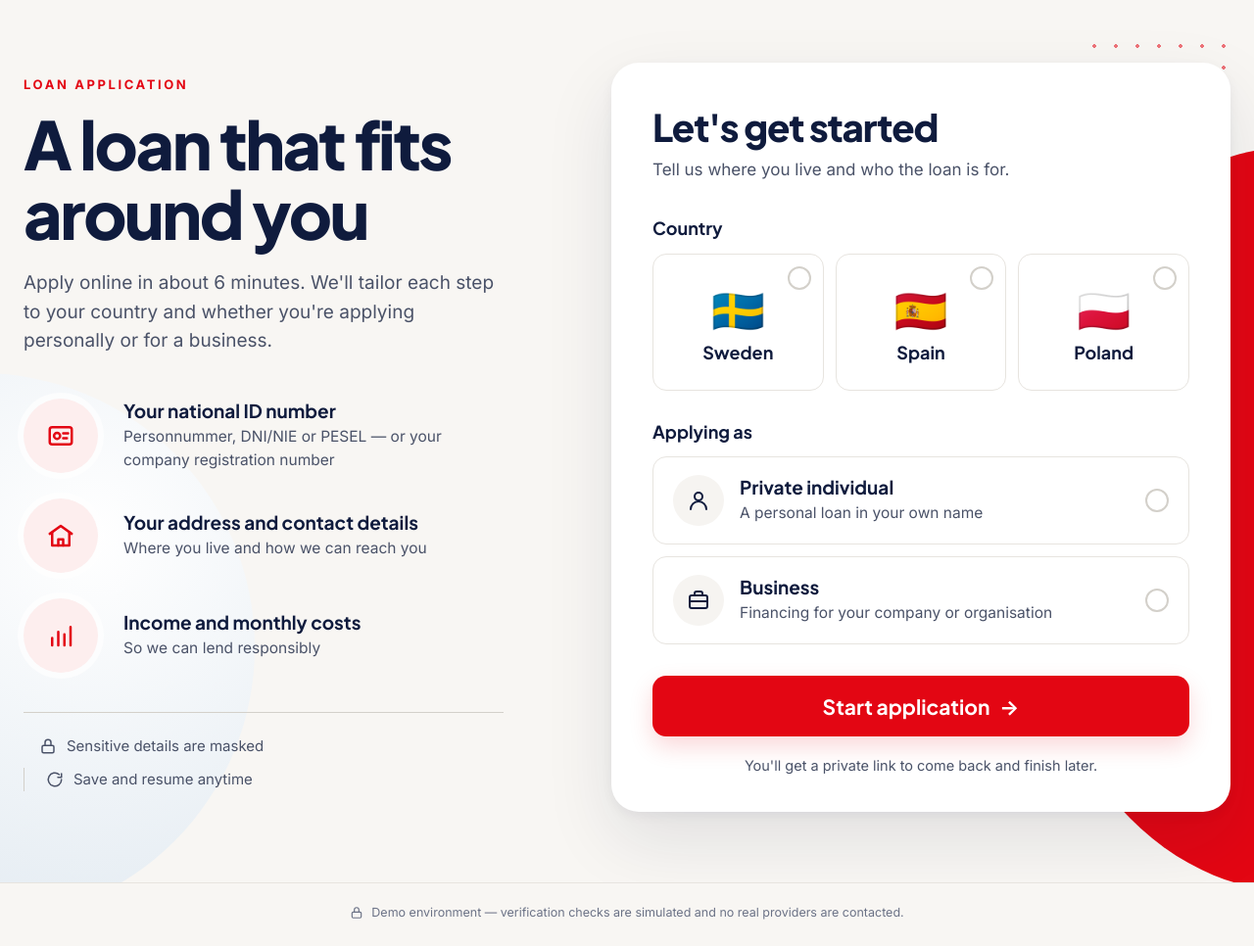
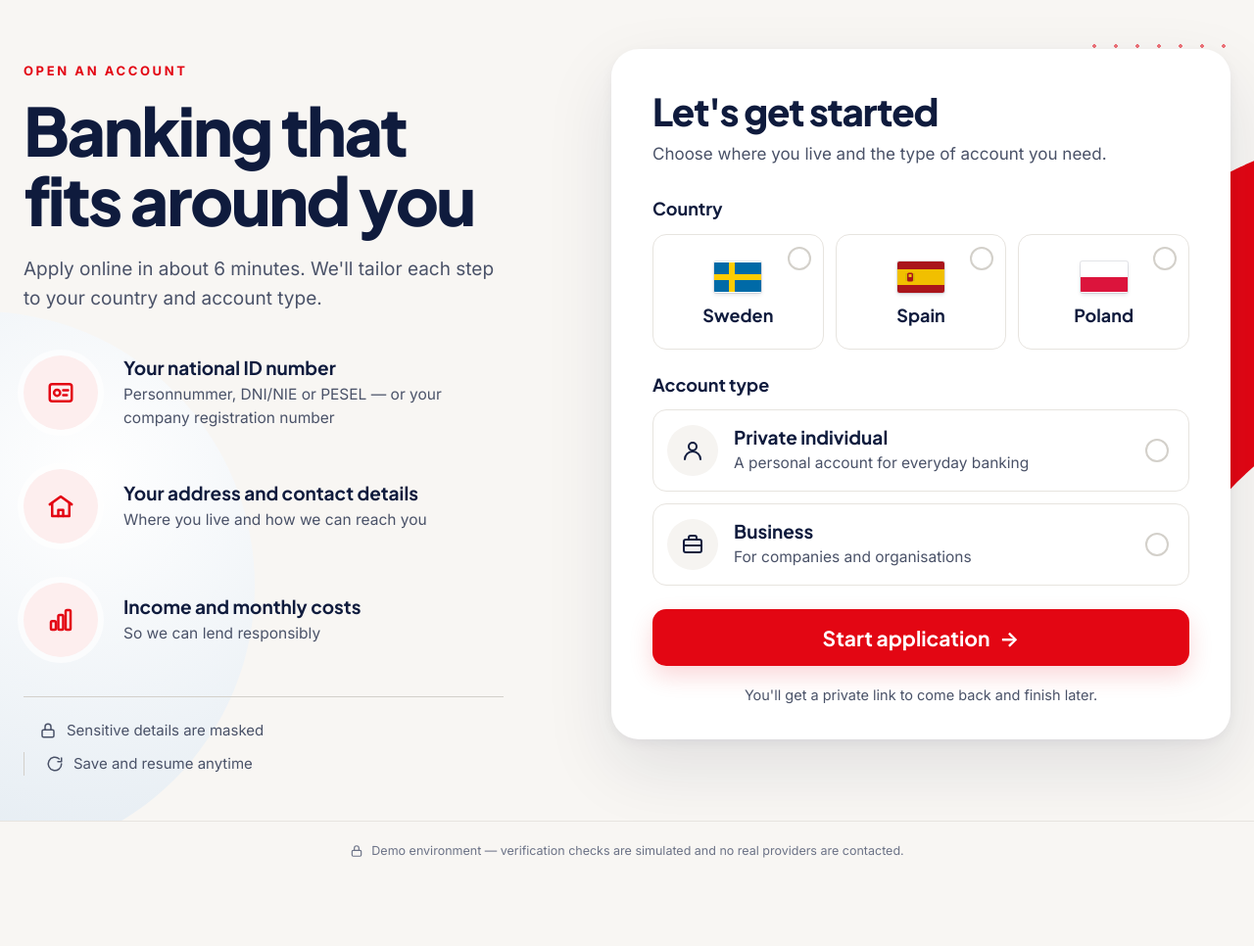
Before and after one commit to JithinJohn-vj/Ikano-Onboarding, a Django app: page / in a window 1280 px wide. Shown: the part 85-1051 px from the top of the page at 98% size. After the commit the page ends 961 px from the top, so only its background shows below. Run offline with Django 5.2, Linux system fonts and the light colour scheme.

Commit message:
Match the start page to the supplied design
- Use the design's copy (Open an account, Banking that fits around you,
  Account type)
- Drawn flat flags instead of emoji, bar-chart icon
- Spacing and sizes matched to the mockup; red crescent on the right

```diff
--- a/onboarding/static/onboarding/style.css
+++ b/onboarding/static/onboarding/style.css
@@ -194,7 +194,7 @@ code { padding: 2px 7px; border-radius: 6px; background: var(--surface-2); font:
 
 /* ---------- start page ---------- */
 
-.start-hero { position: relative; overflow: hidden; overflow: clip; padding: 64px 0 72px; }
+.start-hero { position: relative; overflow: hidden; overflow: clip; padding: 50px 0 46px; }
 
 /* Decorative shapes drawn in CSS (no images). */
 .deco { position: absolute; z-index: 0; pointer-events: none; }
@@ -203,8 +203,13 @@ code { padding: 2px 7px; border-radius: 6px; background: var(--surface-2); font:
     background: radial-gradient(circle at 70% 30%, var(--surface) 0, var(--deco-circle) 70%);
 }
 .deco-arc {
-    right: -320px; top: 150px; width: 560px; height: 760px; border-radius: 50%;
+    right: -430px; top: 140px; width: 620px; height: 620px; border-radius: 50%;
     background: var(--brand);
+}
+/* A canvas-coloured circle cuts the bottom of the red disc into a crescent. */
+.deco-arc::after {
+    content: ""; position: absolute; left: 70px; top: 250px; width: 700px; height: 700px; border-radius: 50%;
+    background: var(--bg);
 }
 .deco-dots {
     right: 24px; top: 36px; width: 150px; height: 170px;
@@ -217,7 +222,7 @@ code { padding: 2px 7px; border-radius: 6px; background: var(--surface-2); font:
 .start-intro h1 { font-size: clamp(40px, 5.6vw, 68px); font-weight: 800; line-height: 1.04; letter-spacing: -.035em; }
 .start-intro .lede { max-width: 34rem; margin-top: 22px; font-size: 19px; line-height: 1.55; }
 
-.checklist { display: grid; gap: 26px; max-width: 34rem; margin: 44px 0 0; padding: 0; list-style: none; }
+.checklist { display: grid; gap: 40px; max-width: 34rem; margin: 44px 0 0; padding: 0; list-style: none; }
 .checklist li { display: grid; grid-template-columns: 76px 1fr; gap: 26px; align-items: center; }
 .checklist .icon {
     display: grid; place-items: center; width: 76px; height: 76px; border-radius: 50%;
@@ -237,11 +242,11 @@ code { padding: 2px 7px; border-radius: 6px; background: var(--surface-2); font:
 .trust-row span + span { border-left: 1px solid var(--line-strong); }
 .trust-row svg { width: 18px; height: 18px; }
 
-.start-card { padding: 44px 42px 36px; border: 0; border-radius: 28px; box-shadow: var(--shadow-lg); }
+.start-card { padding: 42px 42px 34px; border: 0; border-radius: 28px; box-shadow: var(--shadow-lg); }
 .start-card h2 { margin-bottom: 8px; font-size: clamp(30px, 3vw, 40px); font-weight: 800; letter-spacing: -.03em; }
-.start-card .card-sub { margin-bottom: 34px; color: var(--ink-2); font-size: 17px; }
+.start-card .card-sub { margin-bottom: 30px; color: var(--ink-2); font-size: 17px; }
 
-.choice-fieldset { min-width: 0; margin: 0 0 30px; padding: 0; border: 0; }
+.choice-fieldset { min-width: 0; margin: 0 0 24px; padding: 0; border: 0; }
 .choice-fieldset legend { margin-bottom: 14px; padding: 0; color: var(--ink); font: 700 18px/1.3 var(--display); }
 .country-options { display: grid; grid-template-columns: repeat(3, 1fr); gap: 12px; }
 .account-options { display: grid; gap: 12px; }
@@ -266,11 +271,12 @@ code { padding: 2px 7px; border-radius: 6px; background: var(--surface-2); font:
 .choice-card .check svg { display: none; }
 .choice-card:has(input:checked) .check { border-color: var(--brand); background: var(--brand); box-shadow: inset 0 0 0 4px var(--surface); }
 
-.country-card { flex-direction: column; justify-content: center; gap: 12px; min-height: 140px; padding: 26px 10px 20px; font: 700 18px/1.2 var(--display); text-align: center; }
-.country-card .flag { font-size: 44px; line-height: 1; }
+.country-card { flex-direction: column; justify-content: center; gap: 12px; min-height: 118px; padding: 20px 10px 16px; font: 700 18px/1.2 var(--display); text-align: center; }
+.country-card .flag { display: block; line-height: 0; }
+.country-card .flag svg { display: block; width: 48px; height: 32px; border-radius: 2px; box-shadow: 0 0 0 1px rgba(15, 27, 61, .1), 0 2px 4px rgba(15, 27, 61, .12); }
 .country-card .check { position: absolute; top: 12px; right: 12px; }
 
-.account-card { padding: 18px 20px; }
+.account-card { padding: 15px 20px 15px 14px; }
 .account-card .account-icon {
     flex: none; display: grid; place-items: center; width: 52px; height: 52px; border-radius: 50%;
     background: var(--surface-2); color: var(--ink); transition: background .15s, color .15s;
@@ -281,7 +287,7 @@ code { padding: 2px 7px; border-radius: 6px; background: var(--surface-2); font:
 .account-copy strong { font: 700 19px/1.3 var(--display); }
 .account-copy small { color: var(--ink-2); font-size: 15.5px; }
 
-.start-card .btn-primary { min-height: 62px; margin-top: 2px; font-size: 21px; }
+.start-card .btn-primary { min-height: 58px; margin-top: 0; font-size: 21px; }
 .start-error { margin: -14px 0 16px; color: var(--bad); font-size: 13.5px; font-weight: 600; }
 .form-footnote { margin-top: 18px; color: var(--ink-2); font-size: 14.5px; text-align: center; }
 
@@ -447,7 +453,7 @@ input[type="checkbox"] { flex: none; width: 20px; height: 20px; margin: 1px 0 0;
     .choice-fieldset legend { font-size: 16px; }
     .country-options { gap: 8px; }
     .country-card { min-height: 104px; padding: 20px 6px 14px; font-size: 15px; }
-    .country-card .flag { font-size: 34px; }
+    .country-card .flag svg { width: 40px; height: 27px; }
     .country-card .check { top: 8px; right: 8px; width: 20px; height: 20px; }
     .account-copy strong { font-size: 16px; }
     .account-copy small { font-size: 13.5px; }
--- a/onboarding/templates/onboarding/base.html
+++ b/onboarding/templates/onboarding/base.html
@@ -5,7 +5,7 @@
     <meta charset="UTF-8">
     <meta name="viewport" content="width=device-width, initial-scale=1.0">
     <meta name="color-scheme" content="light dark">
-    <title>{% block title %}Apply for a loan{% endblock %} · Ikano Bank</title>
+    <title>{% block title %}Open an account{% endblock %} · Ikano Bank</title>
     <link rel="preconnect" href="https://fonts.googleapis.com">
     <link rel="preconnect" href="https://fonts.gstatic.com" crossorigin>
     <link rel="stylesheet" href="https://fonts.googleapis.com/css2?family=Plus+Jakarta+Sans:wght@500;600;700;800&family=Inter:wght@400;500;600;700&display=swap">
--- a/onboarding/templates/onboarding/start.html
+++ b/onboarding/templates/onboarding/start.html
@@ -1,5 +1,5 @@
 {% extends "onboarding/base.html" %}
-{% block title %}Apply for a loan{% endblock %}
+{% block title %}Open an account{% endblock %}
 {% block body_class %}start-page{% endblock %}
 {% block content %}
 <div class="start-hero">
@@ -8,9 +8,9 @@
 <span class="deco deco-dots" aria-hidden="true"></span>
 <div class="shell start-layout">
     <section class="start-intro">
-        <p class="eyebrow">Loan application</p>
-        <h1>A loan that fits around you</h1>
-        <p class="lede">Apply online in about 6 minutes. We'll tailor each step to your country and whether you're applying personally or for a business.</p>
+        <p class="eyebrow">Open an account</p>
+        <h1>Banking that fits around you</h1>
+        <p class="lede">Apply online in about 6 minutes. We'll tailor each step to your country and account type.</p>
 
         <ul class="checklist">
             <li>
@@ -22,7 +22,7 @@
                 <div><strong>Your address and contact details</strong><span>Where you live and how we can reach you</span></div>
             </li>
             <li>
-                <span class="icon" aria-hidden="true"><svg width="18" height="18" viewBox="0 0 24 24" fill="none" stroke="currentColor" stroke-width="2" stroke-linecap="round" stroke-linejoin="round"><path d="M5 20v-6M10 20V9M15 20v-9M20 20V5"/></svg></span>
+                <span class="icon" aria-hidden="true"><svg width="18" height="18" viewBox="0 0 24 24" fill="none" stroke="currentColor" stroke-width="2" stroke-linecap="round" stroke-linejoin="round"><rect x="4" y="13" width="4" height="7" rx="1"/><rect x="10" y="8" width="4" height="12" rx="1"/><rect x="16" y="4" width="4" height="16" rx="1"/></svg></span>
                 <div><strong>Income and monthly costs</strong><span>So we can lend responsibly</span></div>
             </li>
         </ul>
@@ -35,7 +35,7 @@
 
     <section class="card start-card" aria-labelledby="start-heading">
         <h2 id="start-heading">Let's get started</h2>
-        <p class="card-sub">Tell us where you live and who the loan is for.</p>
+        <p class="card-sub">Choose where you live and the type of account you need.</p>
 
         <form method="post" id="start-application-form" novalidate>
             {% csrf_token %}
@@ -45,7 +45,15 @@
                     {% for c in countries %}
                         <label class="choice-card country-card">
                             <input type="radio" name="country" value="{{ c.code }}" required>
-                            <span class="flag" aria-hidden="true">{% if c.code == "SE" %}🇸🇪{% elif c.code == "ES" %}🇪🇸{% else %}🇵🇱{% endif %}</span>
+                            <span class="flag" aria-hidden="true">
+                                {% if c.code == "SE" %}
+                                    <svg viewBox="0 0 16 10" width="48" height="30"><rect width="16" height="10" fill="#006aa7"/><rect x="5" width="2" height="10" fill="#fecc00"/><rect y="4" width="16" height="2" fill="#fecc00"/></svg>
+                                {% elif c.code == "ES" %}
+                                    <svg viewBox="0 0 48 32" width="48" height="30"><rect width="48" height="32" fill="#aa151b"/><rect y="8" width="48" height="16" fill="#f1bf00"/><rect x="10" y="11.5" width="6" height="9" rx="1.5" fill="#aa151b"/><rect x="11.5" y="13" width="3" height="3" fill="#f1bf00"/><rect x="8.5" y="12" width="1.2" height="8" fill="#c8b100"/><rect x="16.3" y="12" width="1.2" height="8" fill="#c8b100"/></svg>
+                                {% else %}
+                                    <svg viewBox="0 0 16 10" width="48" height="30"><rect width="16" height="5" fill="#ffffff"/><rect y="5" width="16" height="5" fill="#dc143c"/></svg>
+                                {% endif %}
+                            </span>
                             {{ c.name }}
                             <span class="check" aria-hidden="true"><svg width="10" height="10" viewBox="0 0 24 24" fill="none" stroke="currentColor" stroke-width="4" stroke-linecap="round" stroke-linejoin="round"><path d="M5 12.5l4.5 4.5L19 7.5"/></svg></span>
                         </label>
@@ -54,7 +62,7 @@
             </fieldset>
 
             <fieldset class="choice-fieldset">
-                <legend>Applying as</legend>
+                <legend>Account type</legend>
                 <div class="account-options">
                     {% for value, label in account_types %}
                         <label class="choice-card account-card">
@@ -68,7 +76,7 @@
                             </span>
                             <span class="account-copy">
                                 <strong>{{ label }}</strong>
-                                <small>{% if value == "individual" %}A personal loan in your own name{% else %}Financing for your company or organisation{% endif %}</small>
+                                <small>{% if value == "individual" %}A personal account for everyday banking{% else %}For companies and organisations{% endif %}</small>
                             </span>
                             <span class="check" aria-hidden="true"><svg width="10" height="10" viewBox="0 0 24 24" fill="none" stroke="currentColor" stroke-width="4" stroke-linecap="round" stroke-linejoin="round"><path d="M5 12.5l4.5 4.5L19 7.5"/></svg></span>
                         </label>
@@ -76,7 +84,7 @@
                 </div>
             </fieldset>
 
-            <p class="start-error" id="start-form-error" role="alert" hidden>Choose a country and who you're applying as to continue.</p>
+            <p class="start-error" id="start-form-error" role="alert" hidden>Choose a country and an account type to continue.</p>
             <button type="submit" class="btn-primary btn-block">Start application <span aria-hidden="true">→</span></button>
             <p class="form-footnote">You'll get a private link to come back and finish later.</p>
         </form>
```
